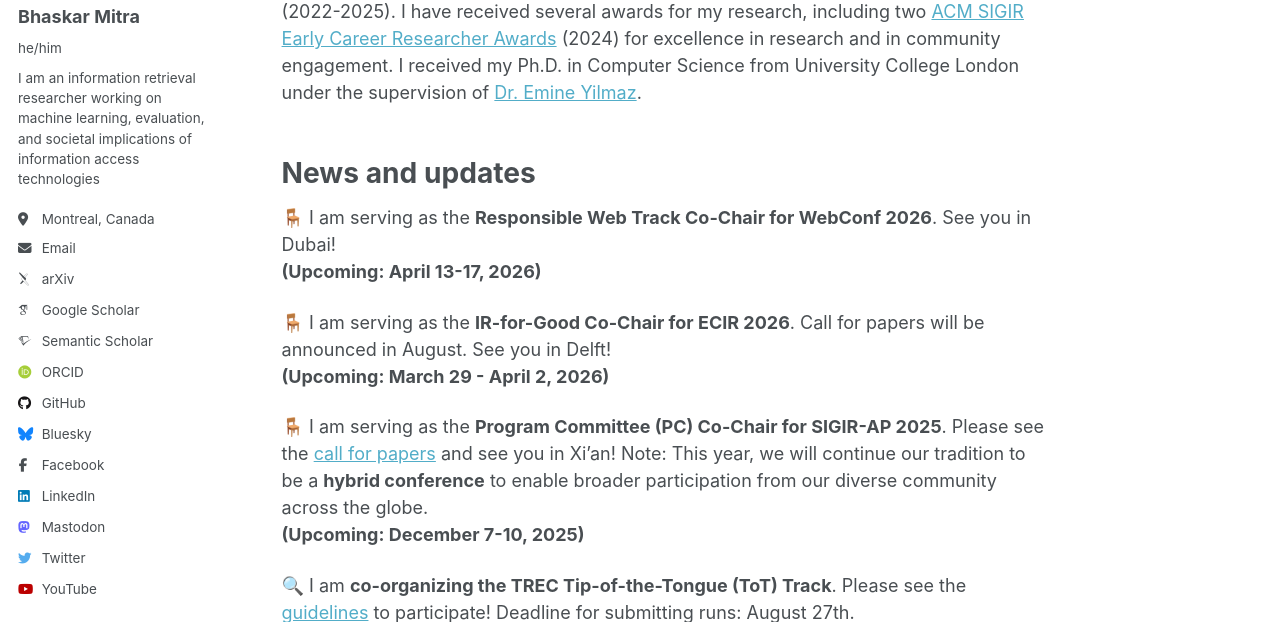
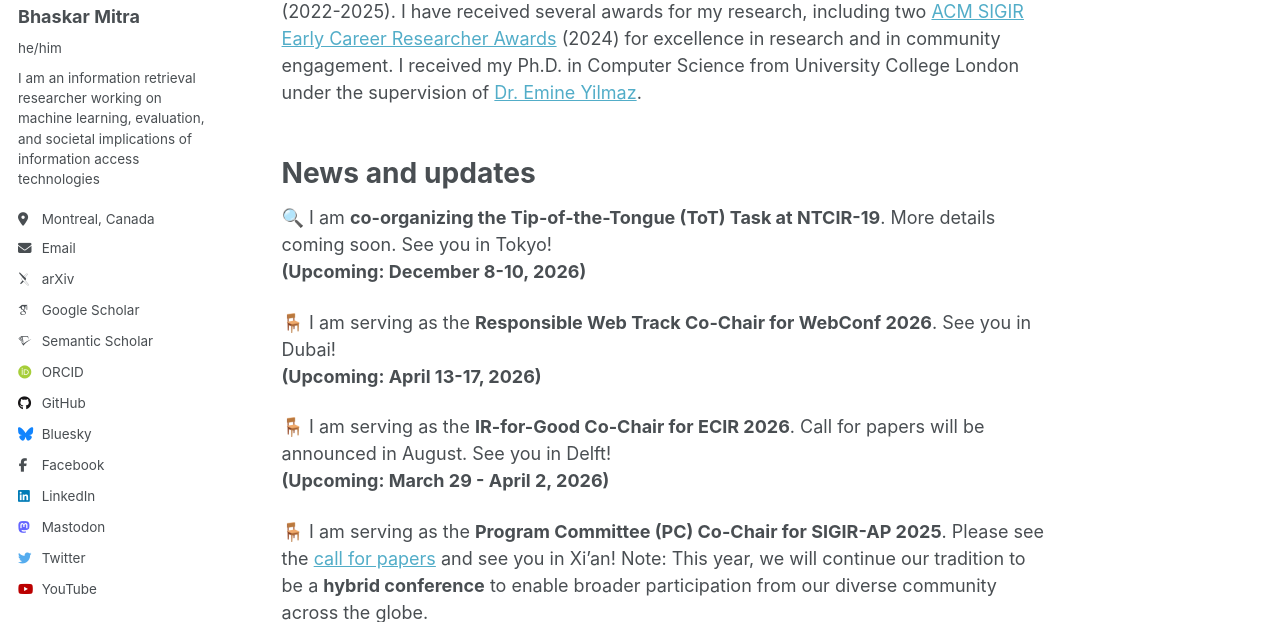
Before and after one commit to bhaskar-mitra/bhaskar-mitra.github.io, a Jekyll site: the page built from _pages/about.md, in a window 1280 px wide and 900 px high, cut to the strip 278-900 px from the top of the window. Built offline with Jekyll 4.4.1, drawn with Linux system fonts in a browser that asks for light colours; some web fonts are replaced.

Commit message:
Update about.md

```diff
--- a/_pages/about.md
+++ b/_pages/about.md
@@ -17,6 +17,9 @@ I received my Ph.D. in Computer Science from University College London under the
 
 News and updates
 ======
+🔍 I am **co-organizing the Tip-of-the-Tongue (ToT) Task at NTCIR-19**. More details coming soon. See you in Tokyo!
+**(Upcoming: December 8-10, 2026)**
+
 🪑 I am serving as the **Responsible Web Track Co-Chair for WebConf 2026**. See you in Dubai!
 **(Upcoming: April 13-17, 2026)**
 
```
